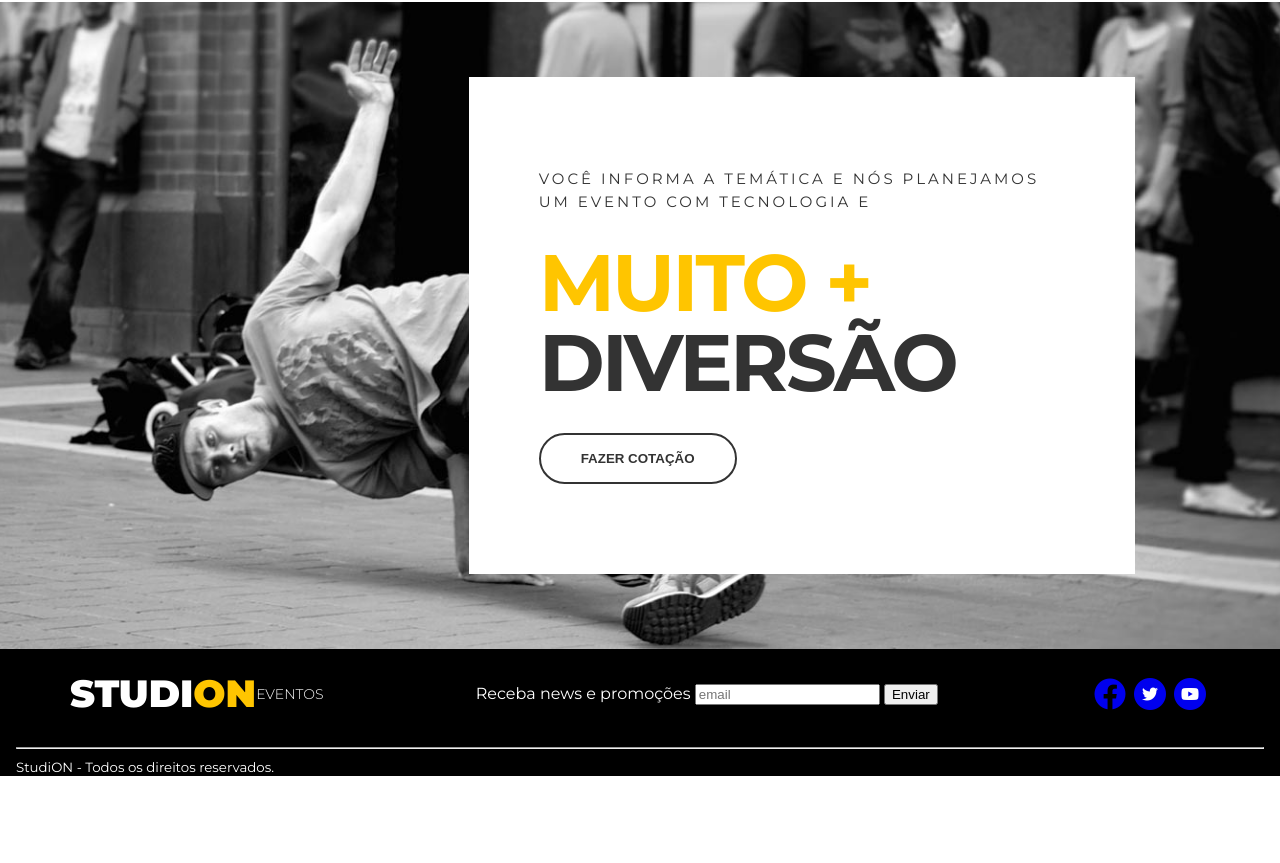
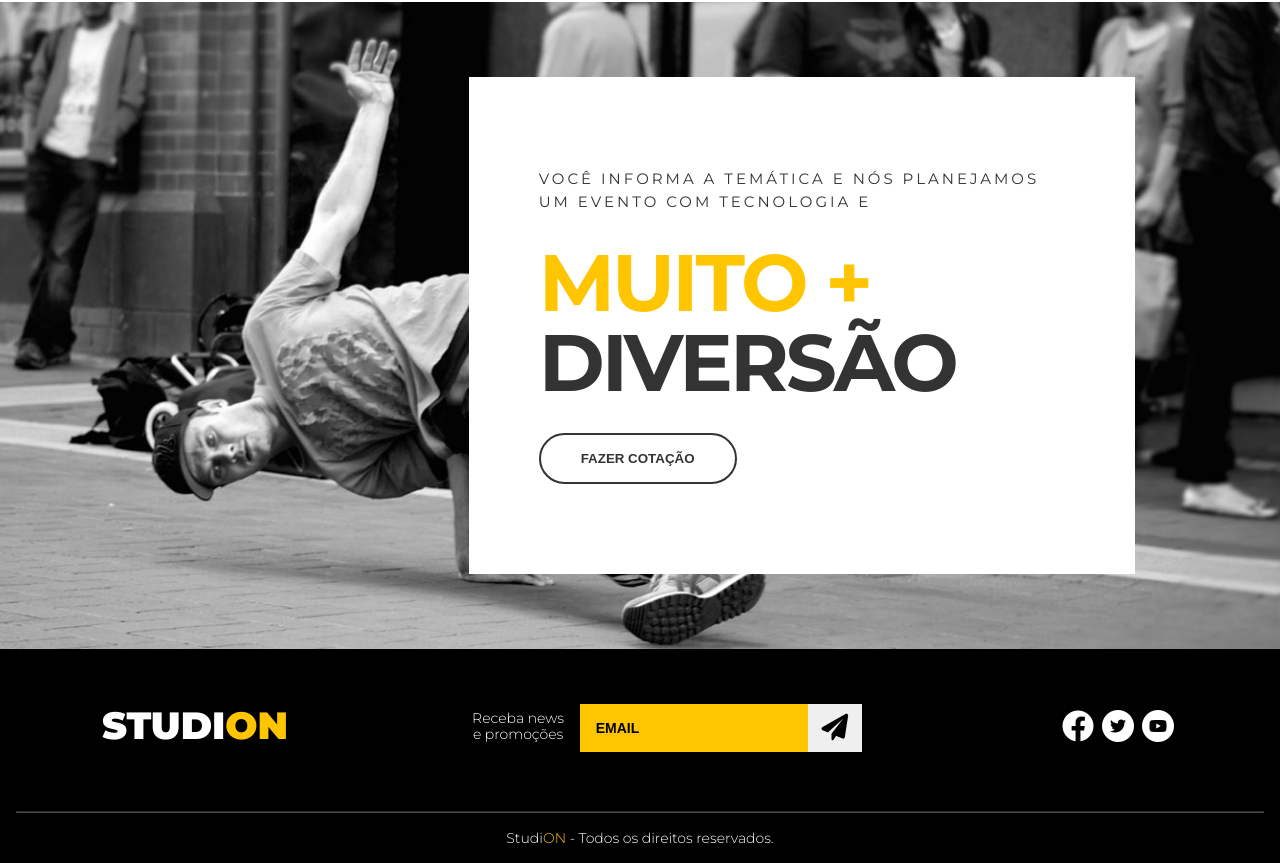
Before and after one commit to telmo-bidart/studion, a website: page _design/src/index.html in a window 1280 px wide. Shown: the part 1453-2316 px from the top of the page. Before the commit the page ends 2229 px from the top, so only its background shows below. Drawn offline with Linux system fonts and the light colour scheme.

Commit message:
feat(css) homepage style done

```diff
--- a/_design/src/index.html
+++ b/_design/src/index.html
@@ -83,11 +83,13 @@
         </main>
         <footer class="footer">
             <div class="container footer__container">
-                <h2 class="logo--studion">Studi<span class="copy--primary">on</span><span class="logo--studion__subtitle">Eventos</span></h2>
+                <h2 class="logo--studion">Studi<span class="copy--primary">on</span></h2>
                 <form class="footer__form">
-                    <label>Receba news e promoções</label>
-                    <input type="email" placeholder="email" />
-                    <button type="submit">Enviar</button>
+                    <label for="email">Receba news e promoções</label>
+                    <fieldset>
+                        <input id="email" type="email" placeholder="email" />
+                        <button type="submit"><i class="fa-solid fa-paper-plane fa-2x"></i></button>
+                    </fieldset>
                 </form>
                 <ul class="footer__social">
                     <li>
@@ -110,7 +112,7 @@
                 </ul>
             </div>
             <hr />
-            <small>Studi<span>ON</span> - Todos os direitos reservados.</small>
+            <p>Studi<span class="copy--primary">ON</span> - Todos os direitos reservados.</p>
         </footer>
 
 </html>
--- a/_design/src/style.css
+++ b/_design/src/style.css
@@ -250,13 +250,76 @@ ul{
     display: grid;
     grid-template-columns: repeat(3, auto);
     align-items: center;
+    padding: 2rem;
 }
 .footer .logo--studion {
     justify-self: start;
 }
+.footer .logo--studion__subtitle {
+    display: block;
+    float: right;
+}
 .footer__form {
     justify-self: center;
+    display: grid;
+    place-items: center;
+    grid-template-columns: 9ch auto;
+}
+.footer__form label {
+    font-size: 0.875rem;
+    font-weight: 300;
+    line-height: 1rem;
+    text-align: center;
+}
+.footer__form fieldset {
+    display: grid;
+    grid-template-columns: auto 3.375rem;
+    border: unset;
+    height: 3.5rem;
+}
+.footer__form input {
+    background-color: var(--color-primary);
+    border: unset;
+    padding: 1rem;
+    font-size: 0.875rem;
+    font-weight: 700;
+    text-transform: uppercase;
+}
+.footer__form input::placeholder {
+    color: #000;
+}
+.footer__form input:focus {
+    outline: unset;
+}
+.footer__form button {
+    border: unset;
+    height: 3rem;
+    cursor: pointer;
+    transition: 0.3s all ease;
+}
+.footer__form button:hover {
+    color: #fff;
+    background-color: var(--color-copy);
 }
 .footer__social {
     justify-self: end;
 }
+.footer__social a, .footer__social a:visited, .footer__social a:active {
+    color: #fff;
+}
+.fa-twitter {
+    color: #000;
+}
+.fa-youtube {
+    color: #000;
+}
+.footer hr {
+    border-color: #fff4;
+}
+.footer p {
+    text-align: center;
+    font-size: 0.875rem;
+    font-weight: 300;
+    margin: 0;
+    margin: 1rem;
+}
```
